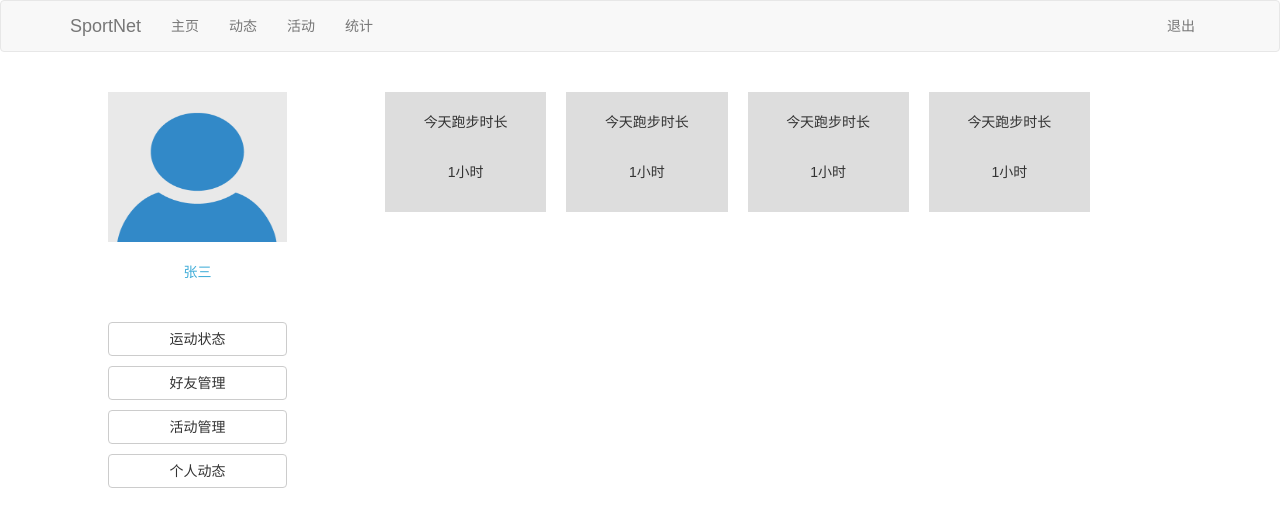
After one commit to iaxax/SportNet, a PHP site: template templates/home.html in a window 1280 px wide. The commit adds this page. Shown: the top 527 px of the page. Run offline with PHP 8.4, Linux system fonts and the light colour scheme; the template is opened without the code that fills it, so the values that code supplies are empty; some libraries are stand-ins or nearby versions.

```diff
--- /dev/null
+++ b/res/css/style.css
@@ -0,0 +1,6 @@
+* {
+    -webkit-box-sizing: border-box;
+    -moz-box-sizing: border-box;
+    box-sizing: border-box;
+    font-family: "Microsoft YaHei UI Light", fantasy;
+}
--- a/src/vo/ResultVO.php
+++ b/src/vo/ResultVO.php
@@ -35,7 +35,10 @@ class ResultVO {
 
     public function toJson() {
         $msg = urlencode($this->message);
-        $json = "{success: $this->success, message: $msg}";
+        $json = array(
+            "success" => $this->success,
+            "message" => $msg
+        );
         return urldecode(json_encode($json));
     }
 }
--- /dev/null
+++ b/templates/home.html
@@ -0,0 +1,150 @@
+<!DOCTYPE html>
+<html lang="zh-cn">
+<head>
+    <meta charset="UTF-8">
+    <meta http-equiv="X-UA-Compatible" content="IE=edge">
+    <meta name="viewport" content="width=device-width, initial-scale=1,maximum-scale=1, user-scalable=no">
+    <title>SportNet</title>
+    <link rel="stylesheet" href="/res/css/bootstrap.min.css">
+    <link rel="stylesheet" href="/res/css/exercise_state.css"/>
+    <link rel="stylesheet" href="/res/css/style.css">
+
+    <style>
+        #user_pic {
+            width: 70%;
+            height: 150px;
+            margin: 20px 15%;
+        }
+
+        #user_name {
+            color: #41add8;
+            margin: 0 auto 40px;
+        }
+
+        .aside-btn {
+            margin-top: 10px;
+            margin-bottom: 10px;
+            width: 70%;
+        }
+
+    </style>
+</head>
+<body>
+
+    <nav class="navbar navbar-default">
+        <div class="container">
+            <!-- Brand and toggle get grouped for better mobile display -->
+            <div class="navbar-header">
+                <a class="navbar-brand">SportNet</a>
+            </div>
+
+            <!-- Collect the nav links, forms, and other content for toggling -->
+            <div class="collapse navbar-collapse">
+                <ul class="nav navbar-nav navbar-left">
+                    <li><a href="#" class="active">主页</a></li>
+                    <li><a href="#">动态</a></li>
+                    <li><a href="#">活动</a></li>
+                    <li><a href="#">统计</a></li>
+                </ul>
+                <ul class="nav navbar-nav navbar-right">
+                    <li><a href="#">退出</a></li>
+                </ul>
+            </div>
+        </div>
+    </nav>
+
+
+    <main class="container">
+        <aside class="row col-md-3">
+            <img id="user_pic" src="/res/images/user_img.png" alt="头像">
+            <p class="text-center" id="user_name">张三</p>
+            <button class="btn btn-default center-block aside-btn"
+                    >运动状态</button>
+            <button class="btn btn-default center-block aside-btn"
+                    >好友管理</button>
+            <button class="btn btn-default center-block aside-btn"
+                    >活动管理</button>
+            <button class="btn btn-default center-block aside-btn"
+                    >个人动态</button>
+        </aside>
+
+        <section class="row col-md-9" id="main-content">
+            <div class="row state-group">
+                <div class="col-md-3 state">
+                    <div class="state-inner">
+                        <br />
+                        <p class="text-center">今天跑步时长</p>
+                        <br />
+                        <p class="text-center">1小时</p>
+                        <br />
+                    </div>
+                </div>
+                <div class="col-md-3 state">
+                    <div class="state-inner">
+                        <br />
+                        <p class="text-center">今天跑步时长</p>
+                        <br />
+                        <p class="text-center">1小时</p>
+                        <br />
+                    </div>
+                </div>
+                <div class="col-md-3 state">
+                    <div class="state-inner">
+                        <br />
+                        <p class="text-center">今天跑步时长</p>
+                        <br />
+                        <p class="text-center">1小时</p>
+                        <br />
+                    </div>
+                </div>
+                <div class="col-md-3 state">
+                    <div class="state-inner">
+                        <br />
+                        <p class="text-center">今天跑步时长</p>
+                        <br />
+                        <p class="text-center">1小时</p>
+                        <br />
+                    </div>
+                </div>
+            </div>
+        </section>
+    </main>
+
+    <script src="/res/js/jquery-3.1.1.min.js"></script>
+    <script src="/res/js/bootstrap.min.js"></script>
+    <script>
+        function showExerciseState() {
+//            $.get('exercise_state.html', function(data) {
+//                $('#main-content').html(data);
+//            });
+            window.location = 'exercise_state.html';
+        }
+
+        function showFriendsManagement() {
+//            $.get('friend.html', function (data) {
+//                $('#main-content').html(data);
+//            });
+            window.location = 'friend.html';
+        }
+
+        function showActivityManagement() {
+//            $.get('activity.html', function (data) {
+//                $('#main-content').html(data);
+//            });
+            window.location = 'activity.html';
+        }
+
+        function showTracks() {
+//            $.get('track.html', function (data) {
+//                $('#main-content').html(data);
+//            });
+            window.location = 'track.html';
+        }
+
+//        jQuery.ready(function() {
+//            showExerciseState();
+//        })
+    </script>
+
+</body>
+</html>
```
Also changed, not shown: src/model/AccountModel.php (+48 -10 lines), src/routes.php (+10 -5 lines), templates/login.html (+28 -14 lines), templates/register.html (added, +63 -0 lines), data/sport_net.db.
